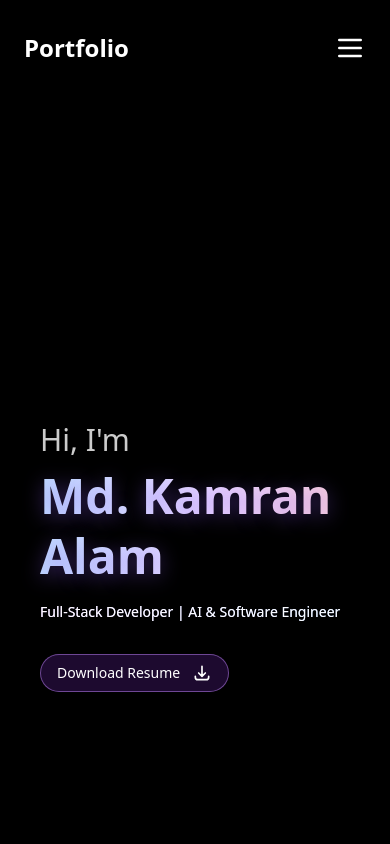
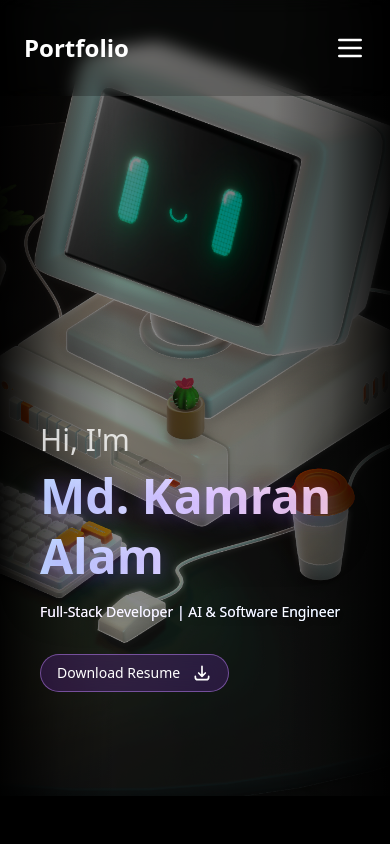
Before and after one commit to mdkamranalam/my-portfolio, a React (Vite) app: page / in a window 390 px wide. Shown: the top 844 px of the page. Built offline with nearby package versions, Linux system fonts and the light colour scheme.

Commit message:
Refactor: Add mobile-specific background image in Hero section

```diff
--- a/src/sections/Hero.tsx
+++ b/src/sections/Hero.tsx
@@ -2,6 +2,7 @@
 import { useGSAP } from "@gsap/react";
 import { gsap } from "gsap";
 const Spline = React.lazy(() => import("@splinetool/react-spline"));
+import ss from "../assets/ss.png";
 
 const Hero = () => {
   const [isLoaded, setIsLoaded] = useState(false);
@@ -111,7 +112,16 @@
       className="w-full h-screen bg-black relative overflow-hidden"
     >
       {/* Lazy Spline with Suspense fallback */}
-      {!isMobile ? (
+      {isMobile ? (
+        <div className="absolute inset-0">
+          <img
+            src={ss}
+            alt="Hero background"
+            className="w-full h-full object-cover opacity-75"
+            loading="eager" // Load immediately on mobile
+          />
+        </div>
+      ) : (
         <Suspense
           fallback={
             <div className="absolute inset-0 flex items-center justify-center bg-black/80">
@@ -128,7 +138,7 @@
             className="opacity-75"
           />
         </Suspense>
-      ) : null}
+      )}
 
       {/* Loading overlay until fully ready */}
       {/* {!isLoaded && (
```
Also changed, not shown: src/assets/ss.png (added).
